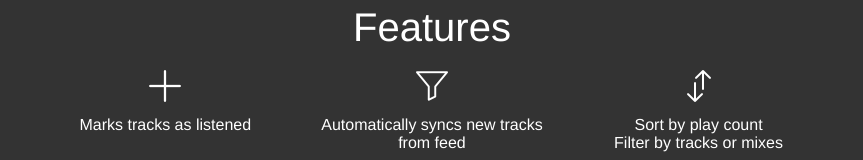
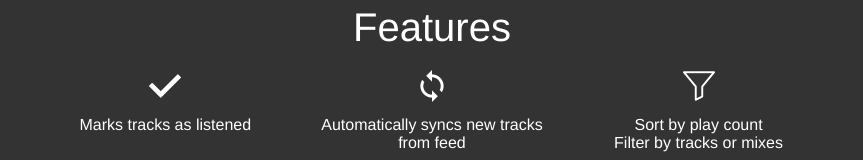
Before and after one commit to danyal/soundbox, an Electron app: page docs/index.html in a window 1200 px wide. Shown: the part 1523-1683 px from the top of the page, without its empty margins (168-1031 px from the left). Drawn offline with Linux system fonts and the light colour scheme.

Commit message:
modify website icons

```diff
--- a/docs/index.html
+++ b/docs/index.html
@@ -26,15 +26,15 @@
     <div class="feature-heading">Features</div>
     <div class="features">
       <div class='feature-cell'>
-        <div class="feature-icon"><img src="img/plus-icon-wt.png"></div>
+        <div class="feature-icon"><img src="img/check-icon-wt.png"></div>
         <div class="feature-text">Marks tracks as listened</div>
       </div>
       <div class='feature-cell'>
-        <div class="feature-icon"><img src="img/filter-icon-wt.png"></div>
+        <div class="feature-icon"><img src="img/sync-icon-wt.png"></div>
         <div class="feature-text">Automatically syncs new tracks from feed</div>
       </div>
       <div class='feature-cell'>
-        <div class="feature-icon"><img src="img/sort-icon-wt.png"></div>
+        <div class="feature-icon"><img src="img/filter-icon-wt.png"></div>
         <div class="feature-text">Sort by play count<br>Filter by tracks or mixes</div>
       </div>
     </div>
```
Also changed, not shown: docs/img/check-icon-wt.png (added), docs/img/plus-icon-wt.png (deleted), docs/img/sort-icon-wt.png (deleted), docs/img/sync-icon-wt.png (added).
